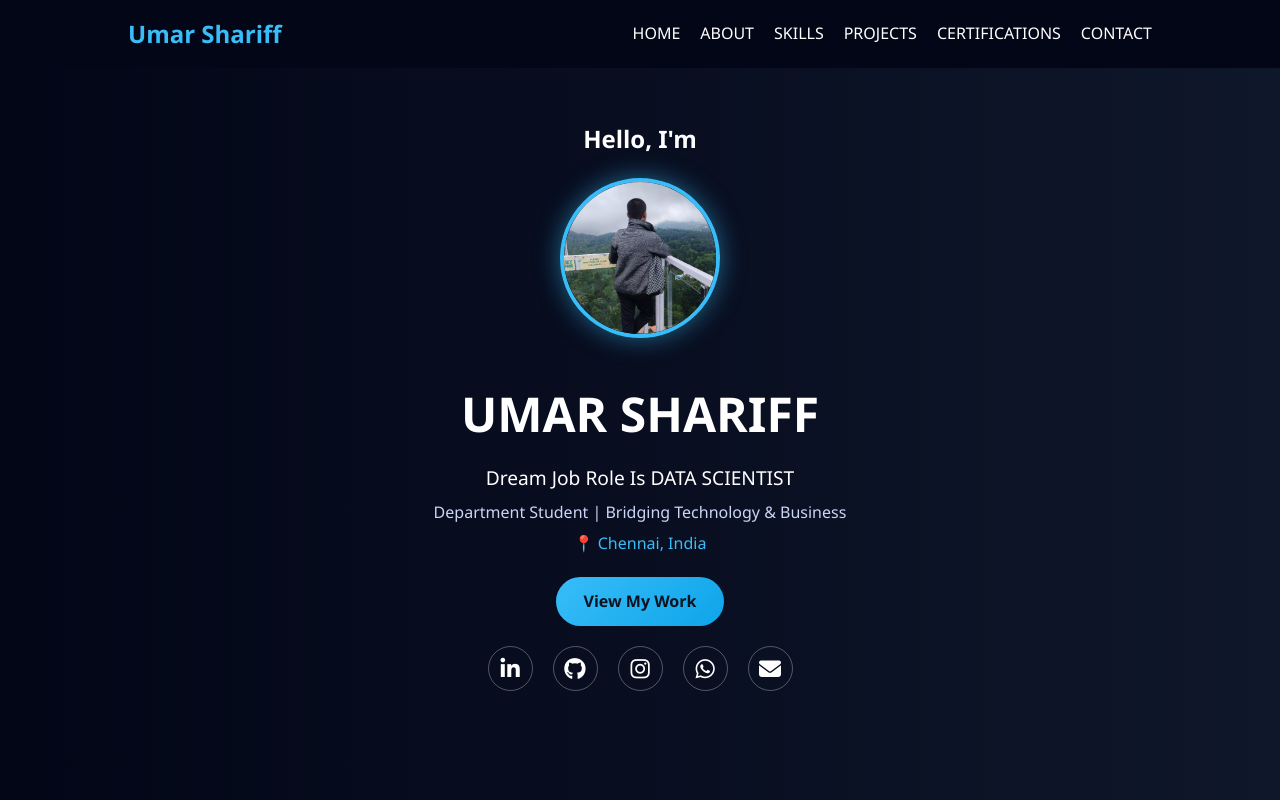
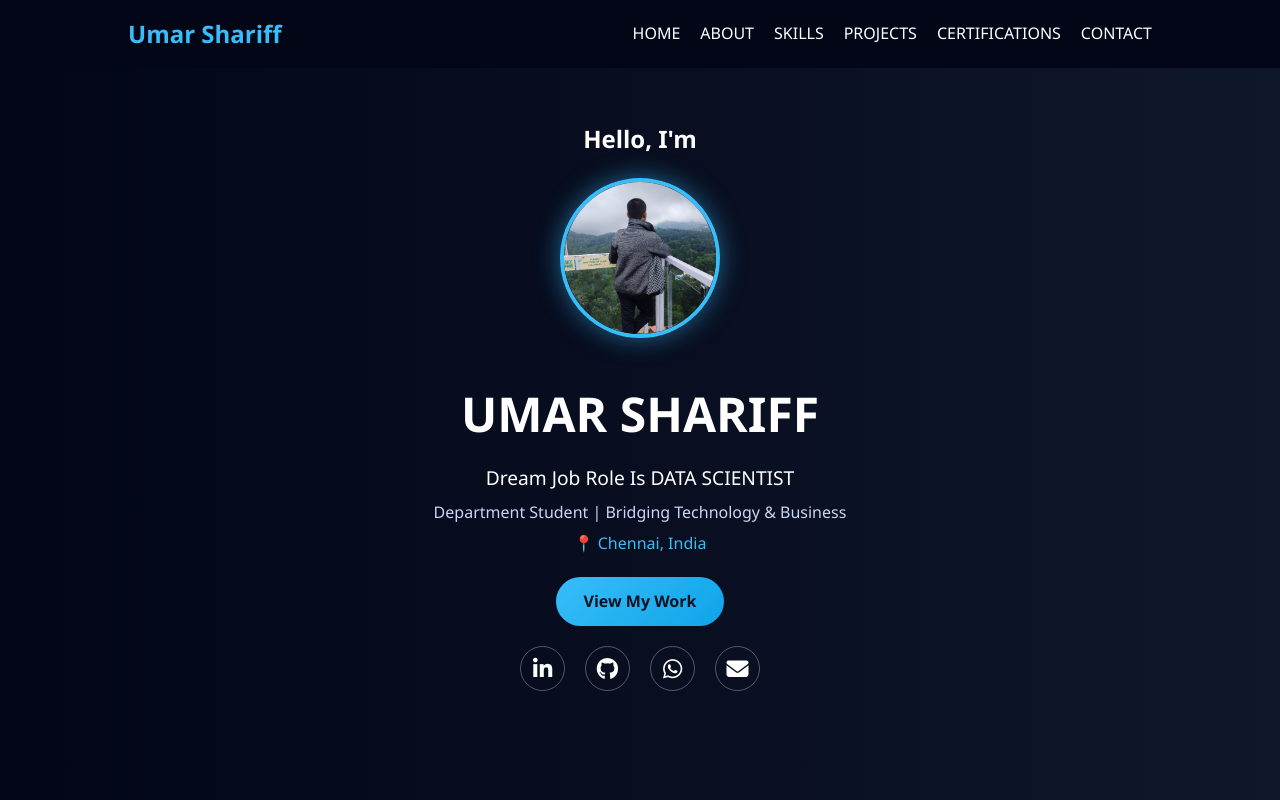
Before and after one commit to Umar-pi/portfolio, a plain HTML site: page index.html in a window 1280 px wide. Shown: the top 800 px of the page. Drawn offline with nearby package versions, Linux system fonts and the light colour scheme.

Commit message:
Update index.html

```diff
--- a/index.html
+++ b/index.html
@@ -54,9 +54,6 @@
             </a>
             <a href="https://github.com/Umar-pi" target="_blank">
                 <i class="fab fa-github"></i>
-            </a>
-            <a href="https://instagram.com/" target="_blank">
-                <i class="fab fa-instagram"></i>
             </a>
             <a href="https://wa.me/918220809004" target="_blank">
                 <i class="fab fa-whatsapp"></i>
```
